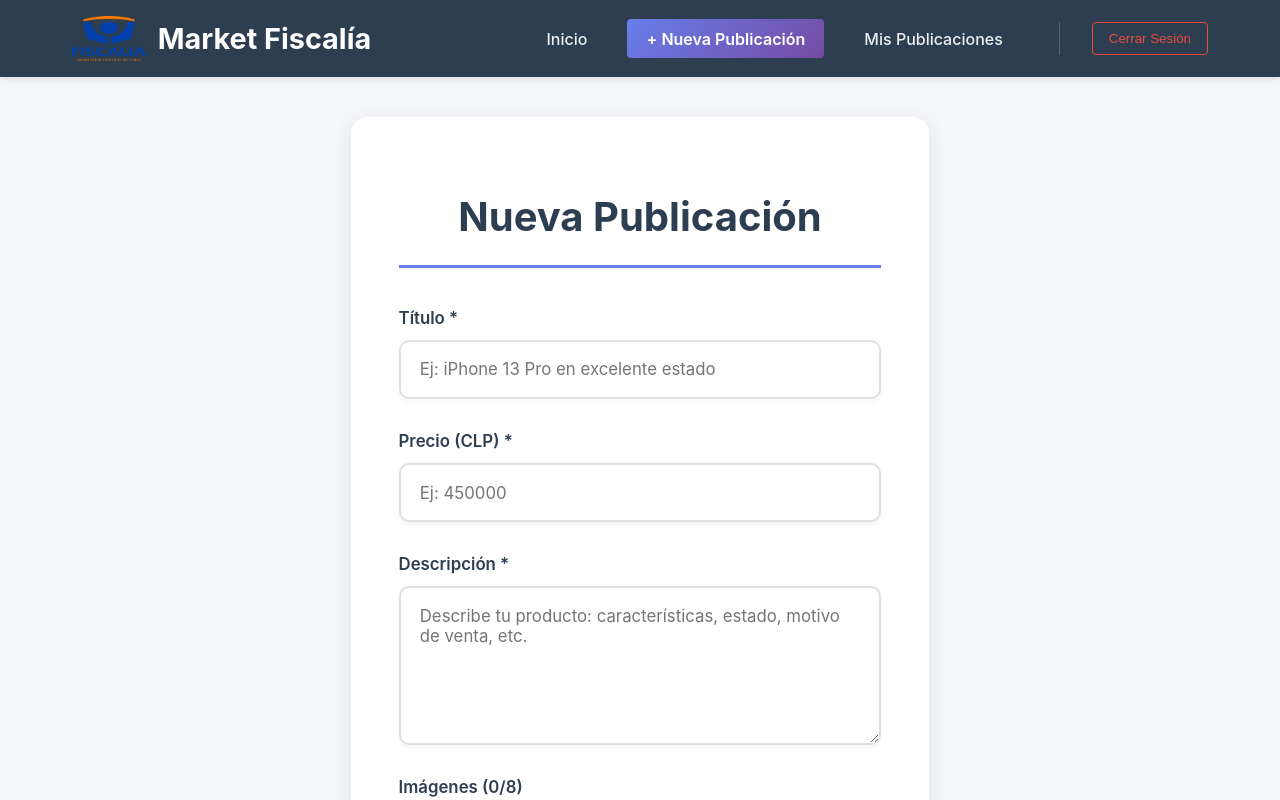
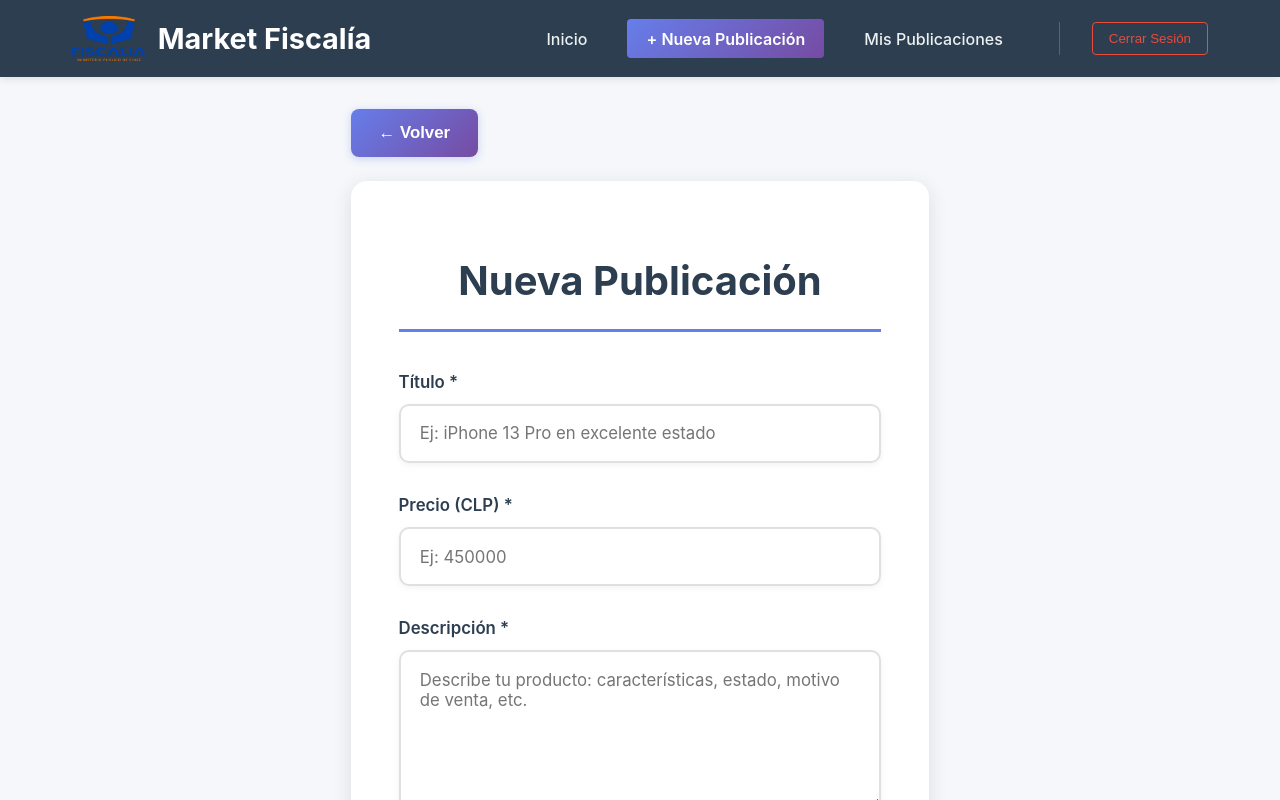
Before and after one commit to martinsilvaherrera313-ops/market-fiscalia, a React (Create React App) app in the folder frontend/: page /crear-publicacion in a window 1280 px wide. Shown: the top 800 px of the page. Built offline with nearby package versions, Linux system fonts and the light colour scheme; sample sign-in values are in the browser's storage; the HTML template or start-up script is replaced by a standard one.

Commit message:
feat: Agregar boton Volver en paginas de detalle, crear y editar publicaciones

```diff
--- a/frontend/src/pages/CreatePublication.css
+++ b/frontend/src/pages/CreatePublication.css
@@ -1,7 +1,33 @@
 .create-container {
-  max-width: 900px;
-  margin: 2.5rem auto;
+  max-width: 800px;
+  margin: 2rem auto;
   padding: 0 2rem;
+}
+
+.create-header {
+  margin-bottom: 1.5rem;
+}
+
+.create-header .btn-back {
+  background: linear-gradient(135deg, #667eea 0%, #764ba2 100%);
+  color: white;
+  border: none;
+  padding: 0.875rem 1.75rem;
+  border-radius: 8px;
+  font-size: 1.05rem;
+  font-weight: 600;
+  cursor: pointer;
+  transition: all 0.3s;
+  display: inline-flex;
+  align-items: center;
+  gap: 0.5rem;
+  box-shadow: 0 2px 8px rgba(102, 126, 234, 0.3);
+}
+
+.create-header .btn-back:hover {
+  transform: translateY(-2px);
+  box-shadow: 0 4px 12px rgba(102, 126, 234, 0.5);
+  background: linear-gradient(135deg, #5568d3 0%, #6a3f8f 100%);
 }
 
 .create-card {
--- a/frontend/src/pages/CreatePublication.js
+++ b/frontend/src/pages/CreatePublication.js
@@ -92,6 +92,11 @@ const CreatePublication = () => {
 
   return (
     <div className="create-container">
+      <div className="create-header">
+        <button onClick={() => navigate(-1)} className="btn-back">
+          ← Volver
+        </button>
+      </div>
       <div className="create-card">
         <h1>Nueva Publicación</h1>
 
--- a/frontend/src/pages/EditPublication.js
+++ b/frontend/src/pages/EditPublication.js
@@ -137,6 +137,11 @@ const EditPublication = () => {
 
   return (
     <div className="create-container">
+      <div className="create-header">
+        <button onClick={() => navigate(-1)} className="btn-back">
+          ← Volver
+        </button>
+      </div>
       <div className="create-card">
         <h1>Editar Publicación</h1>
 
--- a/frontend/src/pages/PublicationDetail.css
+++ b/frontend/src/pages/PublicationDetail.css
@@ -2,6 +2,32 @@
   max-width: 1200px;
   margin: 2rem auto;
   padding: 0 2rem;
+}
+
+.detail-header {
+  margin-bottom: 1.5rem;
+}
+
+.btn-back {
+  background: linear-gradient(135deg, #667eea 0%, #764ba2 100%);
+  color: white;
+  border: none;
+  padding: 0.875rem 1.75rem;
+  border-radius: 8px;
+  font-size: 1.05rem;
+  font-weight: 600;
+  cursor: pointer;
+  transition: all 0.3s;
+  display: inline-flex;
+  align-items: center;
+  gap: 0.5rem;
+  box-shadow: 0 2px 8px rgba(102, 126, 234, 0.3);
+}
+
+.btn-back:hover {
+  transform: translateY(-2px);
+  box-shadow: 0 4px 12px rgba(102, 126, 234, 0.5);
+  background: linear-gradient(135deg, #5568d3 0%, #6a3f8f 100%);
 }
 
 .detail-content {
--- a/frontend/src/pages/PublicationDetail.js
+++ b/frontend/src/pages/PublicationDetail.js
@@ -89,6 +89,11 @@ const PublicationDetail = () => {
 
   return (
     <div className="detail-container">
+      <div className="detail-header">
+        <button onClick={() => navigate(-1)} className="btn-back">
+          ← Volver
+        </button>
+      </div>
       <div className="detail-content">
         <div className="detail-images">
           {images.length > 0 ? (
```
